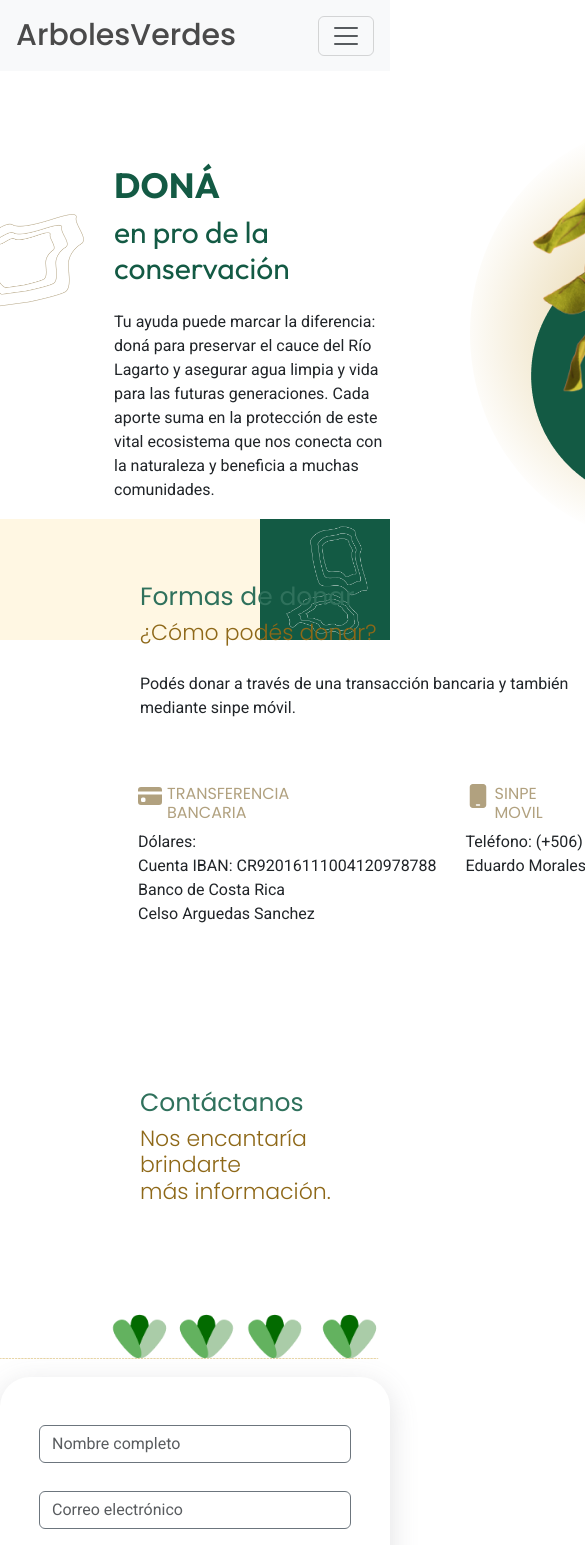
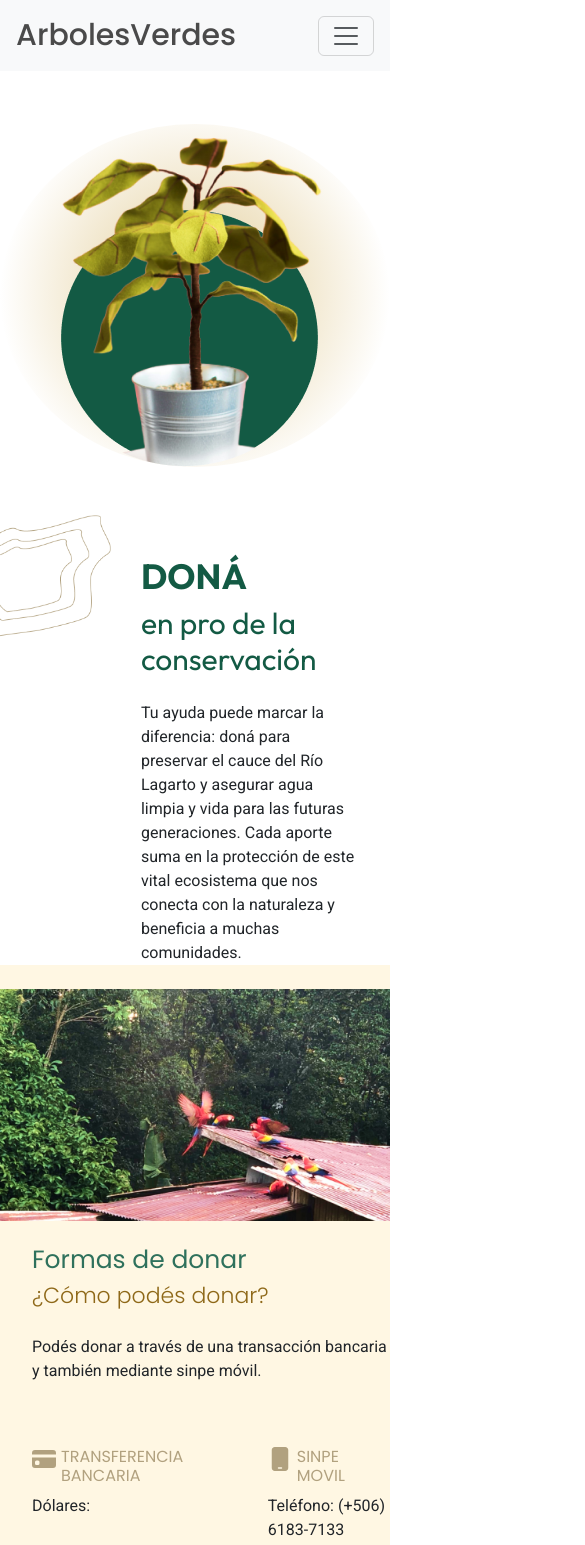
Before and after one commit to angie1798/ArbolesVerdesFront, a React (Create React App) app: page /donate in a window 390 px wide. Shown: the top 1545 px of the page, 585 px wide, since content can reach past the window. Built offline with nearby package versions, Linux system fonts and the light colour scheme.

Commit message:
ajustes para vistas moviles

```diff
--- a/src/hooks/use-api-arbolesVerdes.js
+++ b/src/hooks/use-api-arbolesVerdes.js
@@ -7,7 +7,7 @@ export const sendEmail = async (name, email, content) => {
       content
     };
 
-    const response = await fetch('http://localhost:5281/api/Email', {
+    const response = await fetch('https://backedarbolesverdes.onrender.com/api/Email', {
       method: 'POST',
       headers: {
         'Content-Type': 'application/json',
--- a/src/pages/aboutUs.js
+++ b/src/pages/aboutUs.js
@@ -68,10 +68,10 @@ function AboutUs() {
           <h3 className="poppins-light text-white fontSize-22">Conócenos</h3>
         </div>
 
-        <div className="row">
+        <div className="row equipo">
           <div className="col-4"></div>
 
-          <div className="col-4">
+          <div className="col-4 equipo-integrante">
             <div className="row">
               <div className="tree-icon">
                 <img src={tree} />
@@ -88,7 +88,7 @@ function AboutUs() {
             </p>
           </div>
 
-          <div className="col-4">
+          <div className="col-4 equipo-integrante">
             <div className="row">
               <div className="tree-icon">
                 <img src={tree} />
--- a/src/pages/history.js
+++ b/src/pages/history.js
@@ -24,7 +24,7 @@ return (
         </div>
         <div className="container-right">
           <div className="circle-gradient-no-border">
-            <img src={peces} />
+            <img className="peces-img" src={peces} />
           </div>
         </div>
       </div>
--- a/src/styles/style.css
+++ b/src/styles/style.css
@@ -184,6 +184,7 @@ p {
   align-content: center;
 }
 .min-755 {
+  width: 755px;
   min-width: 755px;
 }
 
@@ -407,15 +408,6 @@ p {
   margin-bottom: 28px !important;
 }
 
-.como-donar {
-  background-image: url("../img/Problematica_donar.png");
-  width: 100%;
-  min-height: 446px;
-  background-repeat: no-repeat;
-  background-size: auto;
-  flex-direction: column;
-}
-
 .alineacion-texto-left {
   max-width: 432px;
   width: 100%;
@@ -446,13 +438,6 @@ p {
 }
 .centrar {
   margin: 0 auto;
-}
-.container-seccion1-donar {
-  min-height: 419px;
-  flex-direction: column;
-}
-.container-section1-texts > p {
-  margin-top: 24px;
 }
 .circle-gradient,
 .circle-gradient-no-border {
@@ -490,15 +475,6 @@ p {
   margin-bottom: 24px;
   margin-left: 0px;
 }
-.background-abstract {
-  background-image: url("../img/abstract.png");
-  height: 219px;
-  width: 183px;
-  background-repeat: no-repeat;
-  background-size: contain;
-  margin-top: 24px;
-  margin-right: 30px;
-}
 .imagen-pajaros {
   margin-left: 110px;
 }
@@ -514,11 +490,6 @@ p {
   width: 100%;
   size: 16px;
   margin-left: 138px;
-}
-
-.pajaros-img {
-  width: 100%;
-  margin-top: 24px;
 }
 
 /*pagina sobre nosotros*/
@@ -1059,10 +1030,98 @@ p {
     flex-wrap: wrap;
   }
   /* sobre nosotros */
-
+  .container-seccion1-donar {
+  min-height: 419px;
+  flex-direction: column-reverse;
+  }
+  .circle-gradient {
+    margin-left: 0px;
+  }
+  .item-superior {
+    width: 100%;
+  }
+  .background-abstract {
+    margin-top: 24px;
+  }
+  .item-inferior {
+    margin-top: 0;
+  }
+  .alineacion-texto-center {
+    padding-top: 0px;
+  }
+  .div-fundadores {
+    height: auto;
+    padding-left: 36px;
+    padding-bottom: 36px;
+  }
+  .trabajo-texto-top {
+    margin-top: 32px;
+  }
+  .equipo {
+    flex-direction: column;
+    width: 100%;
+  }
+  .equipo-integrante {
+    margin-top: 32px;
+  }
   /* Donar  */
-
+  .como-donar {
+    background-color: #FFF7E3;
+    background-image: none;
+    width: 100%;
+    min-height: 446px;
+    flex-direction: column-reverse;
+  }
+  .min-755 {
+    width: 425px;
+    min-width: auto;
+  }
+  .alineacion-texto-left {
+    max-width: 360px;
+    margin-left: 32px;
+  }
+  .iconos-donacion-container {
+    margin-left: 0px;
+    padding-left: 32px;
+  }
+  .pajaros-img {
+    width: 100%;
+    margin-top: 24px;
+  }
   /* Problematica */
+  .peces-img {
+    width: 100%;
+  }
+  .texto-principal {
+    width: 100%;
+  }
+    .container-section1-texts {
+    width: 100%;
+    padding-right: 32px;
+  }
+  .segunda-seccion {
+    margin-top: 0px;
+    margin-bottom: 0px;
+    background-image: none;
+  }
+  .titulo-proble,
+  .titulo-solu {
+    margin-top: 72px;
+    margin-bottom: 32px;
+  }
+  .subseccion {
+    width: auto;
+    align-self: auto;
+    padding: 0 32px;
+  }
+  .tercera-seccion {
+    background-image: none;
+  }
+  .tercera-seccion > .seccion {
+    width: auto;
+    padding: 0 32px;
+    margin-top: 72px;
+  }
 
 }
 @media screen and (min-width: 801px) and (max-width: 1366px) {
```
